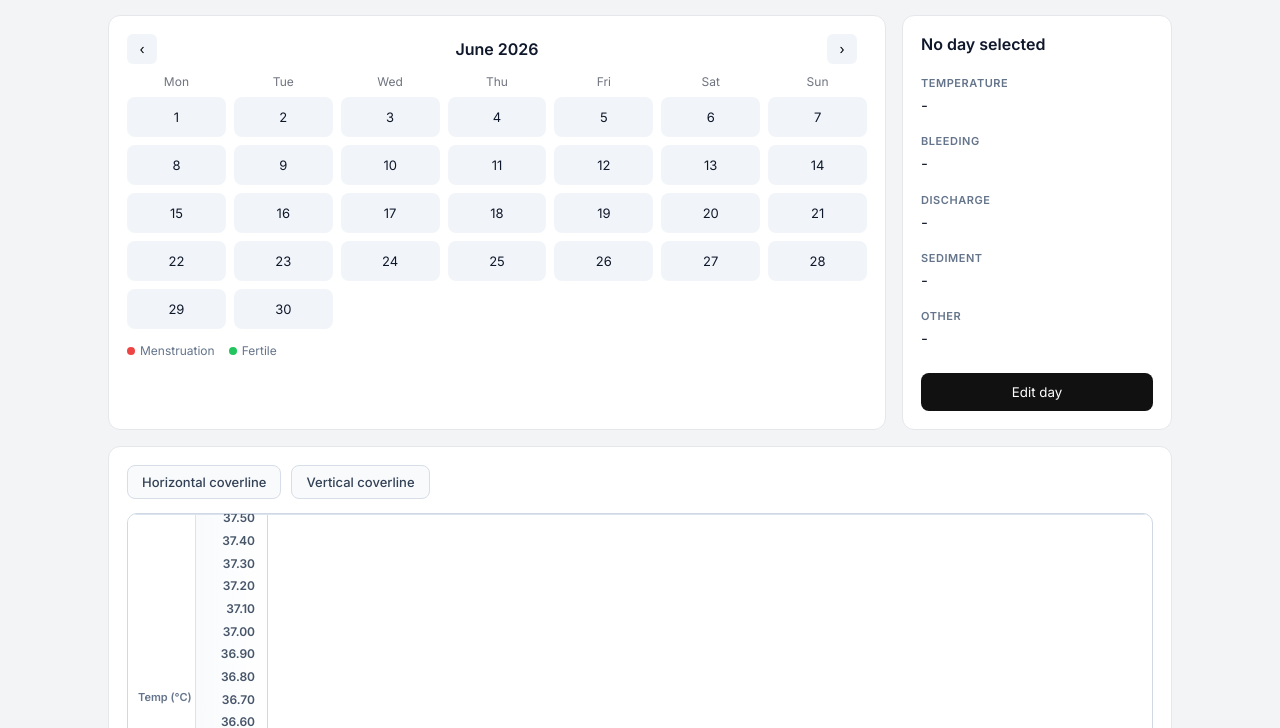
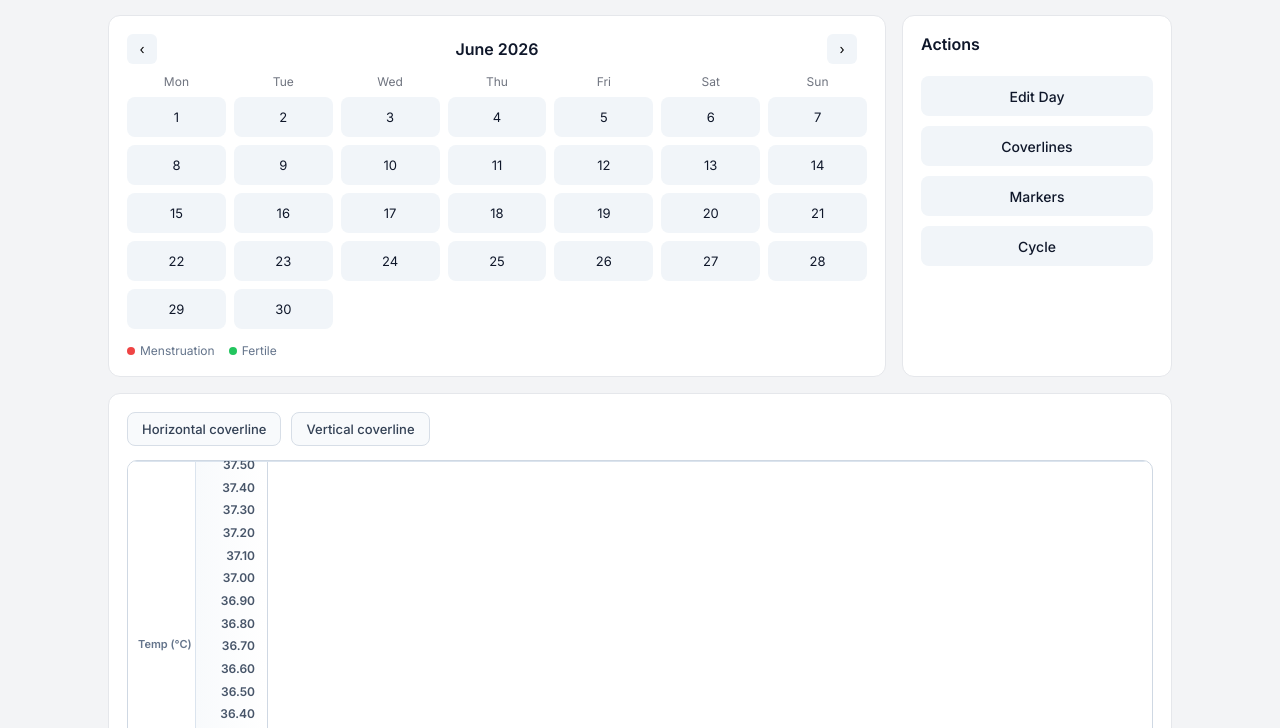
Before and after one commit to hubnerpatrik/cycle-app, a website built with Vite: page index.html in a window 1280 px wide. Shown: the part 57-785 px from the top of the page. Built offline with nearby package versions, Linux system fonts and the light colour scheme.

Commit message:
feat: enhance temperature tracking with influence factors and update UI components

```diff
--- a/app.js
+++ b/app.js
@@ -18,7 +18,7 @@ import { buildColumns } from "./domain.js";
 import { renderChart, handleCanvasClick } from "./chart.js";
 import {
   renderMonth, renderTempScale, renderCalendar,
-  renderInfo, renderMapRows, openModal, closeModal,
+  renderMapRows, openModal, closeModal,
   saveModal, validateTempInput, syncModalUI,
 } from "./ui.js";
 
@@ -152,7 +152,6 @@ export function render() {
   currentColumns = buildColumns();
   renderMapRows(currentColumns, selectColumn, hoverColumn, clearHover);
   renderChart(currentColumns);
-  renderInfo(currentColumns);
 }
 
 /* ─── init ────────────────────────────────── */
--- a/chart.js
+++ b/chart.js
@@ -157,15 +157,28 @@ export function drawTemperatureLine(ctx, cycleGroups) {
   ctx.lineWidth = 1;
 }
 
-/** Draws a dot at each temperature reading. Selected day dot is highlighted in blue. */
+/** Draws a dot at each temperature reading. Selected day dot is highlighted in blue. If influence factors are present, a larger red dot is drawn. */
 export function drawTemperaturePoints(ctx, columns) {
   columns.forEach(col => {
     if (col.temp == null) return;
+
+    const hasFactors = Boolean(col.tempFactors?.trim());
+
+    if (hasFactors) {
+    ctx.beginPath();
+    ctx.arc(col.centerX, chartY(col.temp), 9, 0, Math.PI * 2);
+    ctx.strokeStyle = "#ff0000";
+    ctx.lineWidth = 2;
+    ctx.stroke();
+  }
+
     ctx.beginPath();
     ctx.arc(col.centerX, chartY(col.temp), 4, 0, Math.PI * 2);
     ctx.fillStyle = store.selectedKey === col.key ? "#2563eb" : "#111";
     ctx.fill();
   });
+
+  ctx.lineWidth = 1;
 }
 
 /** Draws anomaly marker labels above temperature dots. */
--- a/domain.js
+++ b/domain.js
@@ -84,6 +84,7 @@ export function buildColumns() {
 
       // observation data
       temp:            raw.temp             ?? null,
+      tempFactors:   raw.tempFactors        ?? "",
       bleeding:        raw.bleeding         ?? "none",
       discharge:       raw.discharge        ?? "none",
       sediment:        raw.sediment         ?? false,
--- a/index.html
+++ b/index.html
@@ -84,110 +84,41 @@
 
    <div class="info-card">
 
-      <h2
-        class="info-title"
-        id="infoTitle"
-      >
-        No day selected
+  <h2 class="info-title">
+    Actions
   </h2>
-
-      <div class="info-panel">
-
-        <!-- temperature -->
-
-        <div class="info-group">
-
-          <div class="info-label">
-            Temperature
-          </div>
-
-          <div
-            class="info-value"
-            id="infoTemp"
-          >
-            -
-          </div>
-
-        </div>
-
-        <!-- bleeding -->
-
-        <div class="info-group">
-
-          <div class="info-label">
-            Bleeding
-          </div>
-
-          <div
-            class="info-value"
-            id="infoBleeding"
-          >
-            -
-          </div>
-
-        </div>
-
-        <!-- discharge -->
-
-        <div class="info-group">
-
-          <div class="info-label">
-            Discharge
-          </div>
-
-          <div
-            class="info-value"
-            id="infoDischarge"
-          >
-            -
-          </div>
-
-        </div>
-
-        <!-- sediment -->
-
-        <div class="info-group">
-
-          <div class="info-label">
-            Sediment
-          </div>
-
-          <div
-            class="info-value"
-            id="infoSediment"
-          >
-            -
-          </div>
-
-        </div>
-
-        <!-- other -->
-
-        <div class="info-group">
-
-          <div class="info-label">
-            Other
-          </div>
-
-          <div
-            class="info-value"
-            id="infoOther"
-          >
-            -
-          </div>
-
-        </div>
-
-      </div>
 
   <button
     id="editBtn"
-        class="edit-btn"
+    class="action-btn"
     type="button"
   >
-        Edit day
+    Edit Day
   </button>
 
+  <button
+    id="coverlineActionBtn"
+    class="action-btn"
+    type="button"
+  >
+    Coverlines
+  </button>
+
+  <button
+    id="markerActionBtn"
+    class="action-btn"
+    type="button"
+  >
+    Markers
+  </button>
+
+  <button
+    id="cycleActionBtn"
+    class="action-btn"
+    type="button"
+  >
+    Cycle
+  </button>
 </div>
 
 </div>
@@ -398,6 +329,15 @@
           min="35"
           max="38"
           placeholder="36.50"
+        >
+        <label class="input-label">
+          Influence factors
+        </label>
+
+        <input
+          id="tempFactorsInput"
+          type="text"
+          placeholder="Alcohol, poor sleep, illness..."
         >
 
       </div>
--- a/store.js
+++ b/store.js
@@ -26,9 +26,16 @@ export class Store {
   }
 
   /** Returns a blank modal state object. */
-  _emptyModal() {
-    return { temp: null, bleeding: "none", discharge: "none", sediment: false, other: "" };
-  }
+ _emptyModal() {
+  return {
+    temp: null,
+    tempFactors: "",
+    bleeding: "none",
+    discharge: "none",
+    sediment: false,
+    other: "",
+  };
+}
 
   /** Loads entries from localStorage. Returns empty object on parse failure. */
   _load() {
--- a/styles.css
+++ b/styles.css
@@ -255,6 +255,28 @@ h1{
   cursor:pointer;
 }
 
+.action-btn{
+  width:100%;
+  height:40px;
+
+  margin-bottom:10px;
+
+  border:none;
+  border-radius:8px;
+
+  background:#f1f5f9;
+
+  color:#0f172a;
+
+  cursor:pointer;
+
+  font-size:14px;
+  font-weight:500;
+}
+
+.action-btn:hover{
+  background:#e2e8f0;
+}
 /* ─── chart card ─────────────────────────── */
 
 .chart-card{
--- a/ui.js
+++ b/ui.js
@@ -74,33 +74,6 @@ export function renderCalendar(selectColumn) {
     div.onclick = () => selectColumn(key);
     el.appendChild(div);
   }
-}
-
-/* ─── info panel ──────────────────────────── */
-
-/** Renders the selected day summary in the info panel. */
-export function renderInfo(currentColumns) {
-  const set = (id, val) => qs(id).innerText = val;
-
-  if (!store.selectedKey) {
-    set("infoTitle",     "No day selected");
-    set("infoTemp",      "-");
-    set("infoBleeding",  "-");
-    set("infoDischarge", "-");
-    set("infoSediment",  "-");
-    set("infoOther",     "-");
-    return;
-  }
-
-  const data   = store.entries[store.selectedKey] || {};
-  const column = currentColumns.find(c => c.key === store.selectedKey);
-
-  set("infoTitle",     `${store.selectedKey} (CD ${column?.cycleDay ?? "-"})`);
-  set("infoTemp",      data.temp ?? "-");
-  set("infoBleeding",  data.bleeding  !== "none" ? data.bleeding  : "-");
-  set("infoDischarge", data.discharge !== "none" ? data.discharge : "-");
-  set("infoSediment",  data.sediment ? "yes" : "-");
-  set("infoOther",     data.other || "-");
 }
 
 /* ─── cycle map rows ──────────────────────── */
@@ -195,16 +168,17 @@ export function openModal(currentColumns) {
   const data   = store.entries[key] || {};
   const column = currentColumns.find(c => c.key === key);
 
-  store.modal = {
-    temp:      data.temp      ?? null,
-    bleeding:  data.bleeding  ?? "none",
-    discharge: data.discharge ?? "none",
-    sediment:  data.sediment  ?? false,
-    other:     data.other     ?? "",
-    isFertile: data.isFertile ?? false,
-    isPeak:    data.isPeak    ?? false,
-    marker:    data.marker    ?? "",
-  };
+store.modal = {
+  temp: data.temp ?? null,
+  tempFactors: data.tempFactors ?? "",
+  bleeding: data.bleeding ?? "none",
+  discharge: data.discharge ?? "none",
+  sediment: data.sediment ?? false,
+  other: data.other ?? "",
+  isFertile: data.isFertile ?? false,
+  isPeak: data.isPeak ?? false,
+  marker: data.marker ?? "",
+};
 
   qs("modalTitle").innerText = `${key} (CD ${column?.cycleDay ?? "-"})`;
   qs("tempInput").value      = store.modal.temp != null ? Number(store.modal.temp).toFixed(2) : "";
@@ -212,6 +186,7 @@ export function openModal(currentColumns) {
   qs("modalFertile").checked = store.modal.isFertile;
   qs("modalPeak").checked    = store.modal.isPeak;
   qs("modalMarker").value    = store.modal.marker;
+  qs("tempFactorsInput").value = store.modal.tempFactors;
 
   syncModalUI();
 
@@ -248,6 +223,7 @@ export function saveModal(render) {
   store.modal.isFertile = qs("modalFertile").checked;
   store.modal.isPeak    = qs("modalPeak").checked;
   store.modal.marker    = qs("modalMarker").value;
+  store.modal.tempFactors = qs("tempFactorsInput").value.trim();
 
   store.entries[store.selectedKey] = {
     ...(store.entries[store.selectedKey] || {}),
```
Lines whose indentation alone changed are shown as unchanged.
